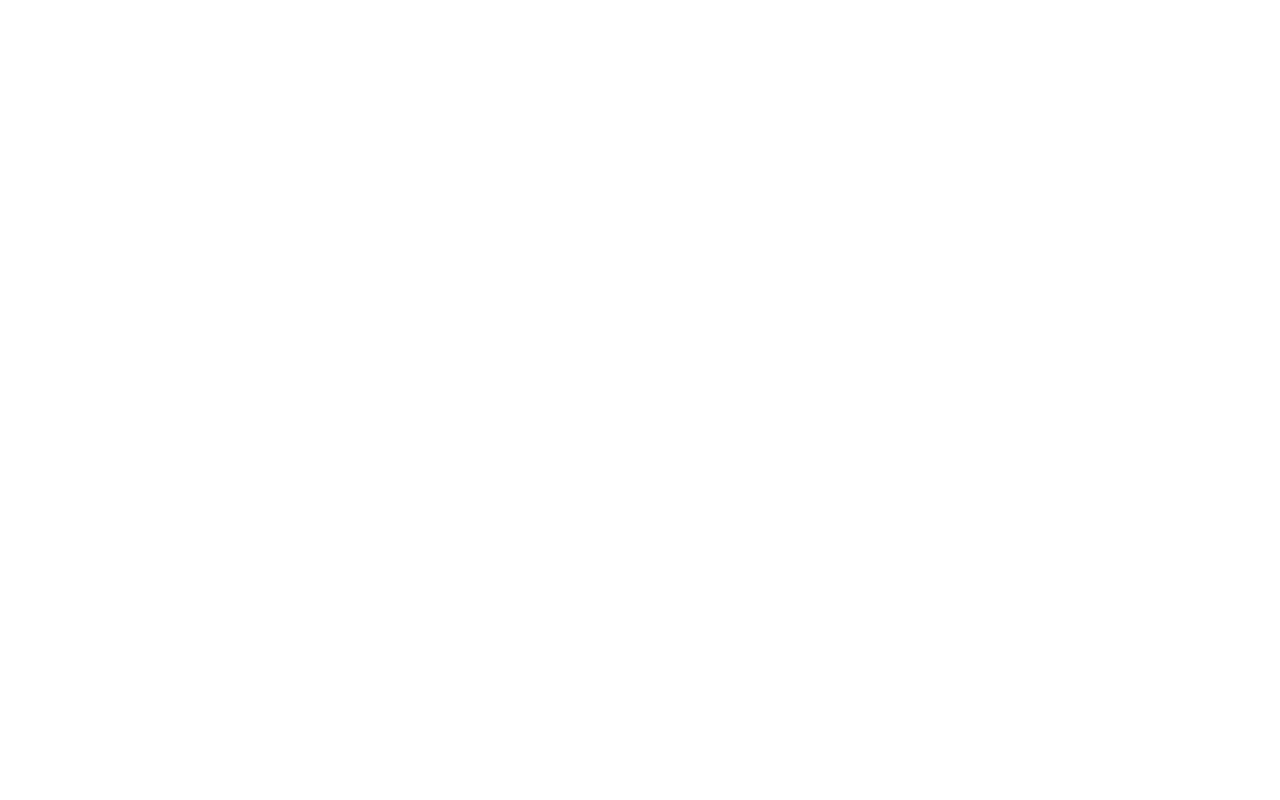
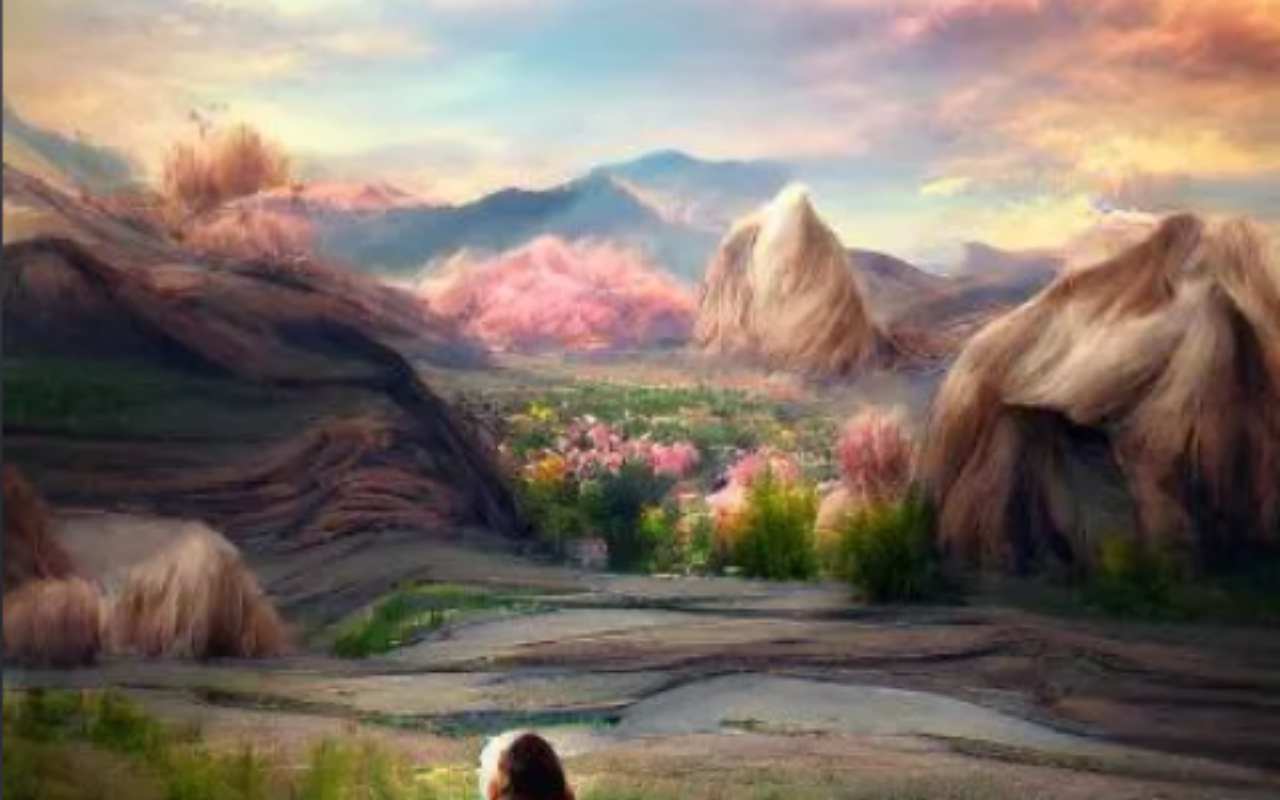
Before and after one commit to Ariesan/loading-page, a plain HTML site: page index.html in a window 1280 px wide. Drawn offline with Linux system fonts and the light colour scheme; the site is published under a folder, as on GitHub Pages, so addresses that start at the root find nothing.

Commit message:
update img link

```diff
--- a/main.css
+++ b/main.css
@@ -15,7 +15,7 @@ body {
 }
 
 .bg {
-    background: url('/women-see-mountain.png') no-repeat center center/cover;
+    background: url('women-see-mountain.png') no-repeat center center/cover;
     position: absolute;
     top: 0;
     left: 0;
```
